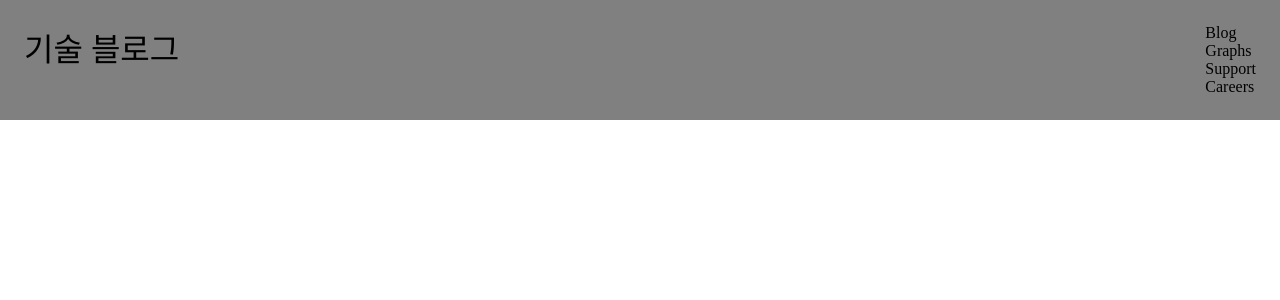
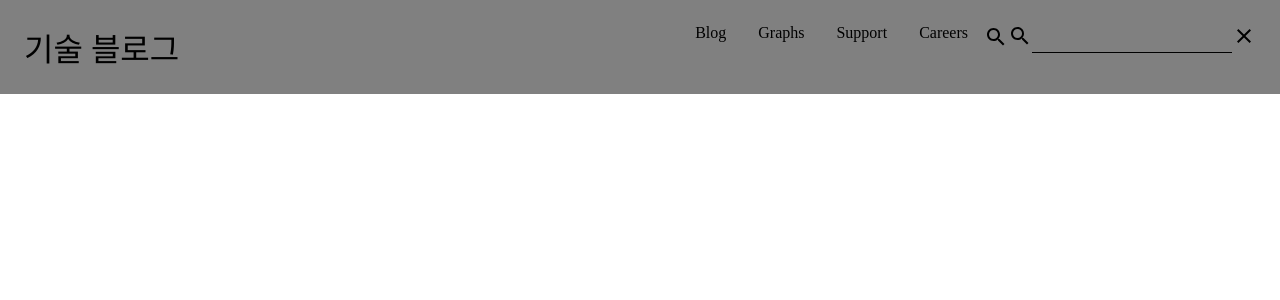
Before and after one commit to jangky000/React-Blog, a React (Create React App) app in the folder client/: page / in a window 1280 px wide. Shown: the top 300 px of the page. Built offline with nearby package versions, Linux system fonts and the light colour scheme; a web font is replaced by a local one.

Commit message:
UPDATE Header
- add icons

```diff
--- a/client/package.json
+++ b/client/package.json
@@ -5,6 +5,8 @@
   "dependencies": {
     "@emotion/react": "^11.1.5",
     "@emotion/styled": "^11.3.0",
+    "@material-ui/core": "^4.11.3",
+    "@material-ui/icons": "^4.11.2",
     "@testing-library/jest-dom": "^5.11.4",
     "@testing-library/react": "^11.1.0",
     "@testing-library/user-event": "^12.1.10",
--- a/client/src/components/Header/index.tsx
+++ b/client/src/components/Header/index.tsx
@@ -1,15 +1,29 @@
-import React, { ReactElement } from 'react'
-import {HeaderLayout, Title, GNB} from './style'
+import React, { ReactElement, useState } from 'react'
+import SearchIcon from '@material-ui/icons/Search';
+import CloseIcon from '@material-ui/icons/Close';
+import {HeaderLayout, Title, GNB, NavList, IconBtn,SearchInput} from './style'
 
 export const Header = ():ReactElement=>{
+  const [isSearchOpen, setSearch] = useState<boolean>(false);
+
     const menuList = ['Blog', 'Graphs', 'Support', 'Careers']
     const list = menuList.map((item)=>{
-        return <li key={item}>{item}</li>
+        return <li key={item}><a href="/">{item}</a></li>
     })
+
     return (
       <HeaderLayout>
         <Title>기술 블로그</Title>
-        <GNB><ul>{list}</ul></GNB>
+        <GNB>
+          <NavList>{list}</NavList>
+          {!isSearchOpen && <IconBtn onClick={()=>{setSearch(true)}}><SearchIcon /></IconBtn>}
+          <div>
+            <IconBtn><SearchIcon /></IconBtn>
+            <SearchInput type="text" />
+            <IconBtn onClick={()=>{setSearch(false)}}><CloseIcon /></IconBtn>
+          </div>
+
+        </GNB>
       </HeaderLayout>
     )
 }
--- a/client/src/components/Header/style.tsx
+++ b/client/src/components/Header/style.tsx
@@ -1,3 +1,4 @@
+import { css } from '@emotion/react'
 import styled from '@emotion/styled'
 
 export const HeaderLayout = styled.div`
@@ -22,4 +23,36 @@ export const MobileMenuBtn = styled.button`
 
 export const GNB = styled.nav`
     float: right;
+    display: flex;
 `
+
+export const NavList = styled.ul`
+    display: flex;
+    li {
+        margin: 0 1rem;
+    }
+`
+
+export const IconBtn = styled.button`
+    border: none;
+    background-color: transparent;
+    &:hover {
+        cursor: pointer;
+    }
+`
+
+export const SearchInput = styled.input`
+    background-color: transparent;
+    border: none;
+    border-bottom: 1px solid black;
+`
+
+export const hide = css`
+    overflow: hidden;
+    width: 0;
+    height: 0;
+`
+
+export const show = css`
+    transition: all 0.3s ease-in-out;
+`
--- a/client/src/index.scss
+++ b/client/src/index.scss
@@ -18,3 +18,8 @@
 li {
     list-style: none;
 }
+
+a {
+    color: inherit;
+    text-decoration: none;
+}
```
